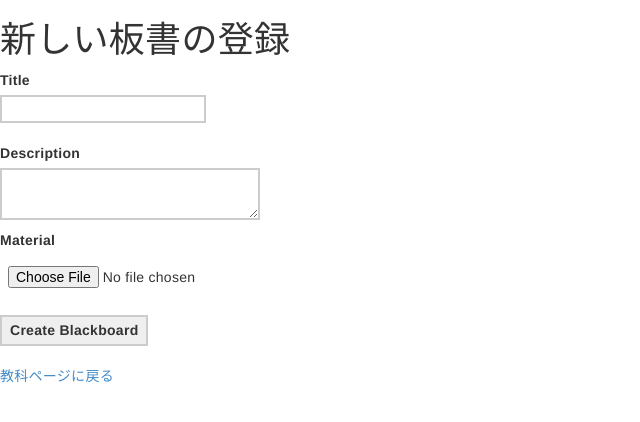
After one commit to massaru129/group_2_repository, a Rails app: page /blackboards/new in a window 1280 px wide. The commit adds this page. Shown: the top 422 px of the page, without its empty margins (0-640 px from the left). Run offline with Rails 7, Linux system fonts and the light colour scheme; style sheets or scripts are compiled from the project's sources; parts of the project's set-up code (start-up, migrations or seed data) failed here and were passed over; some libraries are stand-ins or nearby versions.

```diff
--- a/shiketai_tool/app/controllers/blackboards_controller.rb
+++ b/shiketai_tool/app/controllers/blackboards_controller.rb
@@ -1,35 +1,51 @@
 class BlackboardsController < ApplicationController
+  def new
+    @blackboard = Blackboard.new
+  end
+
   def create
-    @subject = Subject.find(params[:subject_id])
-    @blackboard = @subject.blackboards.create(blackboard_params)
-	redirect_to subject_path(@subject)
+    @blackboard = Blackboard.new(blackboard_params)
+	@subject = Subject.find(@blackboard.subject_id)
+	if @blackboard.save
+	  redirect_to @subject
+	else
+	  render 'new'
+	end
   end
 
   def show
-    @subject = Subject.find(params[:subject_id])
-    @blackboard = @subject.blackboards.find(params[:id])
+    @blackboard = Blackboard.find(params[:id])
+  end
+
+  def index
+    @blackboards = Blackboard.all
   end
 
   def edit
-    @subject = Subject.find(params[:subject_id])
-    @blackboard = @subject.blackboards.find(params[:id])
+    @blackboard = Blackboard.find(params[:id])
+	@subject = Subject.find(@blackboard.subject_id)
   end
 
   def update
-    @subject = Subject.find(params[:subject_id])
-    @blackboard = @subject.blackboards.find(params[:id])
-    redirect_to @blackboard
+    @blackboard = Blackboard.find(params[:id])
+	@subject = Subject.find(@blackboard.subject_id)
+    if @blackboard.update(blackboard_params)
+      redirect_to @subject
+    else
+      render 'edit'
+    end
   end
 
   def destroy
-    @subject = Subject.find(params[:subject_id])
-    @blackboard = @subject.blackboards.find(params[:id])
-	@blackboard.destroy
-	redirect_to subject_path(@subject)
+    @blackboard = Blackboard.find(params[:id])
+	@subject = Subject.find(@blackboard.subject_id)
+    @blackboard.destroy
+    redirect_to @subject
   end
 
   private
     def blackboard_params
 	  params.require(:blackboard).permit(:title, :description, :material, :subject_id)
 	end
+
 end
--- a/shiketai_tool/app/views/blackboards/_blackboards.html.erb
+++ b/shiketai_tool/app/views/blackboards/_blackboards.html.erb
@@ -6,13 +6,13 @@
 	  <th>説明</th>
 	  <th colspan="2"></th>
     </tr>
-    <% @subject.blackboards.each do |blackboard| %>
+    <% @blackboards.each do |blackboard| %>
     <tr>
 	  <td><%= image_tag blackboard.material.url(:thumb) %></td>
 	  <td><%= blackboard.title %></td>
 	  <td><%= blackboard.description %></td>
-	  <td><%= link_to '編集', edit_subject_blackboard_path(@subject, blackboard) %></td>
-	  <td><%= link_to '削除', subject_blackboard_path(@subject, blackboard),
+	  <td><%= link_to '編集', edit_blackboard_path(blackboard) %></td>
+	  <td><%= link_to '削除', blackboard_path(blackboard),
 	          method: :delete,
 			  data: { confirm: '本当によろしいですか？' }
 		  %></td>
--- a/shiketai_tool/app/views/blackboards/_form.html.erb
+++ b/shiketai_tool/app/views/blackboards/_form.html.erb
@@ -1,5 +1,4 @@
-<%= @blackboards %>
-<%= form_for [@subject, @subject.blackboards.build], html:{multipart:true} do |f| %>
+<%= form_for @blackboard, html:{multipart:true} do |f| %>
   <p>
     <%= f.label :title %><br>
     <%= f.text_field :title %>
--- /dev/null
+++ b/shiketai_tool/app/views/blackboards/new.html.erb
@@ -0,0 +1,3 @@
+<h1>新しい板書の登録</h1>
+<%= render 'form' %>
+<%= link_to '教科ページに戻る', subject_path(@subject) %>
--- a/shiketai_tool/app/views/subjects/show.html.erb
+++ b/shiketai_tool/app/views/subjects/show.html.erb
@@ -6,9 +6,8 @@
 学期: <%= @subject.semester %><br>
 説明: <%= @subject.description %><br>
 
-<%= render "blackboards/blackboards" %>
-<h4>新しく板書を登録する</h4>
-<%= render "blackboards/form" %>
+<%= link_to "新しく板書を登録する", new_subject_path %>
+<%= render "blackboards/blackboards"%>
 <br><br>
 <%= link_to "教科情報を編集する", edit_subject_path %>|
 <%= link_to "教科一覧に戻る", subjects_path %>
--- a/shiketai_tool/config/routes.rb
+++ b/shiketai_tool/config/routes.rb
@@ -1,9 +1,8 @@
 Rails.application.routes.draw do
   root 'welcome#index'
 
-  resources :subjects do
-    resources :blackboards
-  end
+  resources :subjects
+  resources :blackboards
 
   # The priority is based upon order of creation: first created -> highest priority.
   # See how all your routes lay out with "rake routes".
```
Also changed, not shown: shiketai_tool/app/views/blackboards/show.html.erb (+7 -2 lines), shiketai_tool/config/database.yml (deleted, +0 -40 lines), 7 other files.
